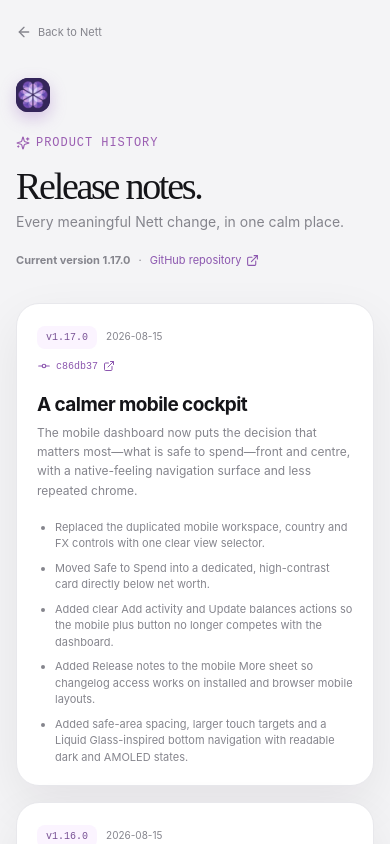
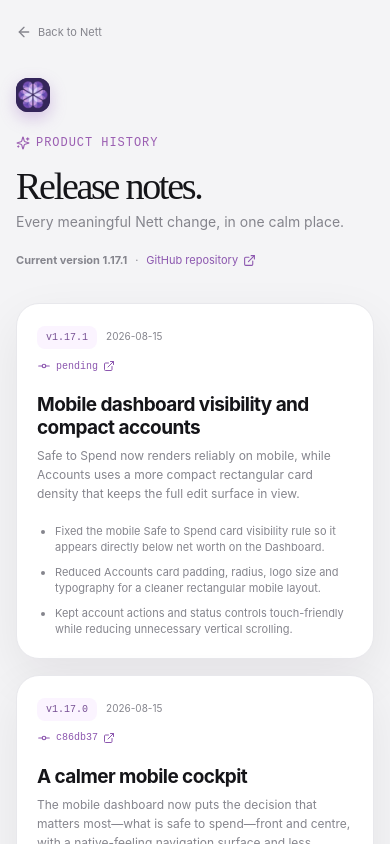
Before and after one commit to rohithsunil/nett-finance-tracker, a Next.js app: page /changelog in a window 390 px wide. Shown: the top 844 px of the page. Built offline with nearby package versions, Linux system fonts and the light colour scheme.

Commit message:
Fix mobile safe spend and account density

```diff
--- a/app/globals.css
+++ b/app/globals.css
@@ -909,7 +909,7 @@
   .mobile-card-label button { width:42px; height:42px; min-height:42px; }
   .mobile-total-card strong { display:block; margin-top:25px; font-size:clamp(36px,10vw,48px); letter-spacing:-.075em; line-height:.98; }
   .mobile-total-meta { margin-top:18px; font-size:14px; }
-  .mobile-safe-card { position:relative; min-height:184px; flex-direction:column; overflow:hidden; margin-top:16px; padding:23px 22px; border:1px solid #342d38; border-radius:28px; color:#fff; background:linear-gradient(145deg,#17151a,#26202b); box-shadow:0 15px 34px rgba(25,20,30,.16); }
+  .mobile-safe-card { position:relative; display:flex; min-height:184px; flex-direction:column; overflow:hidden; margin-top:16px; padding:23px 22px; border:1px solid #342d38; border-radius:28px; color:#fff; background:linear-gradient(145deg,#17151a,#26202b); box-shadow:0 15px 34px rgba(25,20,30,.16); }
   .mobile-safe-card::after { content:''; position:absolute; top:-116px; right:-70px; width:230px; height:230px; border:1px solid rgba(235,153,228,.2); border-radius:50%; box-shadow:0 0 0 18px rgba(236,151,225,.08),0 0 0 37px rgba(236,151,225,.05); pointer-events:none; }
   .mobile-safe-card > * { position:relative; z-index:1; }
   .mobile-safe-card-heading { display:flex; align-items:center; justify-content:space-between; gap:12px; }
@@ -964,6 +964,23 @@
   html[data-theme='dark'] .mobile-nav button.active, html[data-theme='amoled'] .mobile-nav button.active { color:#17151a; background:#f4eefa; }
   html[data-theme='amoled'] .mobile-nav { background:rgba(18,18,20,.82); border-color:#3b3540; }
   html[data-theme='dark'] .mobile-safe-card, html[data-theme='amoled'] .mobile-safe-card { background:linear-gradient(145deg,#151318,#251e2a); }
+  .accounts-board { padding:14px; }
+  .accounts-board-note { padding:0 1px 13px; }
+  .accounts-board-note strong { font-size:14px; }
+  .accounts-board-note span:not(.status-chip) { font-size:13px; line-height:1.35; }
+  .account-detail-grid { gap:10px; padding-top:13px; }
+  .account-detail-card { padding:14px; border-radius:16px; box-shadow:0 7px 18px rgba(42,32,52,.045); }
+  .account-detail-card .account-logo { width:36px !important; height:36px !important; }
+  .account-detail-top { gap:7px; }
+  .account-detail-name { margin-top:12px; font-size:16px; line-height:1.2; }
+  .account-detail-card .table-muted { font-size:13px; line-height:1.35; }
+  .account-detail-card .account-meta-line { margin-top:11px; }
+  .account-balance-row { margin-top:14px; }
+  .account-detail-balance { font-size:28px; }
+  .account-converted-balance { font-size:13px; }
+  .account-detail-actions { gap:7px; margin-top:14px; padding-top:11px; }
+  .account-detail-actions .pill { min-height:34px; padding:0 9px; font-size:13px; }
+  .account-detail-actions .edit-account-button { min-height:42px; padding:0 10px; font-size:13px; }
 }
 
 @media (max-width:380px) {
--- a/lib/app-meta.ts
+++ b/lib/app-meta.ts
@@ -1,4 +1,4 @@
-export const APP_VERSION = '1.17.0';
+export const APP_VERSION = '1.17.1';
 export const RELEASE_DATE = '2026-08-15';
 export const REPOSITORY_URL = 'https://github.com/rohithsunil/nett-finance-tracker';
 
@@ -14,6 +14,18 @@
 export const CHANGELOG: ChangelogEntry[] = [
   {
     version: APP_VERSION,
+    date: RELEASE_DATE,
+    title: 'Mobile dashboard visibility and compact accounts',
+    commit: 'pending',
+    summary: 'Safe to Spend now renders reliably on mobile, while Accounts uses a more compact rectangular card density that keeps the full edit surface in view.',
+    changes: [
+      'Fixed the mobile Safe to Spend card visibility rule so it appears directly below net worth on the Dashboard.',
+      'Reduced Accounts card padding, radius, logo size and typography for a cleaner rectangular mobile layout.',
+      'Kept account actions and status controls touch-friendly while reducing unnecessary vertical scrolling.',
+    ],
+  },
+  {
+    version: '1.17.0',
     date: RELEASE_DATE,
     title: 'A calmer mobile cockpit',
     commit: 'c86db37',
--- a/package.json
+++ b/package.json
@@ -1,6 +1,6 @@
 {
   "name": "nett-finance-tracker",
-  "version": "1.17.0",
+  "version": "1.17.1",
   "private": true,
   "scripts": {
     "dev": "next dev -p 3000",
```
Also changed, not shown: 1 other file (tests, documents, lock files or other folders).
